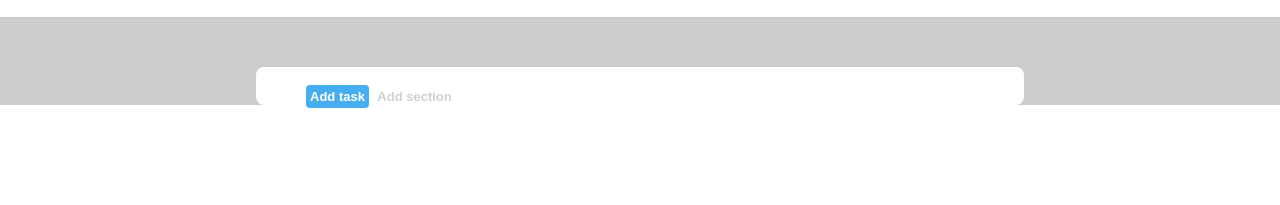
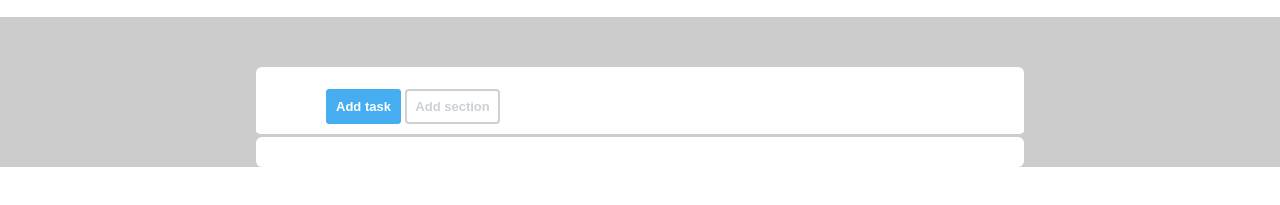
Before and after one commit to SimonaMartinucci/html-css-toboolist, a plain HTML site: page index.html in a window 1280 px wide. Shown: the part 83-288 px from the top of the page. Drawn offline with Linux system fonts and the light colour scheme.

Commit message:
fix first part

```diff
--- a/css/style.css
+++ b/css/style.css
@@ -36,27 +36,33 @@ main {
 .layout {
     background-color: white;
     width: 60%;
-    border-radius: 8px;
+    border-radius: 6px;
     margin: 0 auto;
-    padding-top: 20px;
-    padding-left: 50px;
+    padding-top: 30px;
+    padding-left: 70px;
+}
+
+/* prima parte */
+.part-1 {
+    height: 70px;
+    border-bottom: 3px solid rgb(204, 204, 204);
 }
 
 .button-style {
-    padding: 4px;
+    padding: 8px;
     border-radius: 4px;
-    font-weight: 600;
+    font-weight: 550;
     font-size: 13px;
 }
 
 .blue {
     background-color: rgb(71, 173, 241);
     color: white;
-    border-color: rgb(71, 173, 241);
+    border: 2px solid rgb(71, 173, 241);
 }
 
 .white {
     background-color: white;
     color: rgb(203, 209, 214);
-    border-color: rgb(203, 209, 214);
+    border: 2px solid rgb(203, 209, 214);
 }
--- a/index.html
+++ b/index.html
@@ -16,9 +16,13 @@
 
     <!-- corpo centrale -->
     <main>
-        <section class="layout">
+        <section class="layout part-1">
             <span class="button-style blue">Add task</span>
             <span class="button-style white">Add section</span>
+        </section>
+
+        <section class="layout part-2">
+
         </section>
 
     </main>
```
